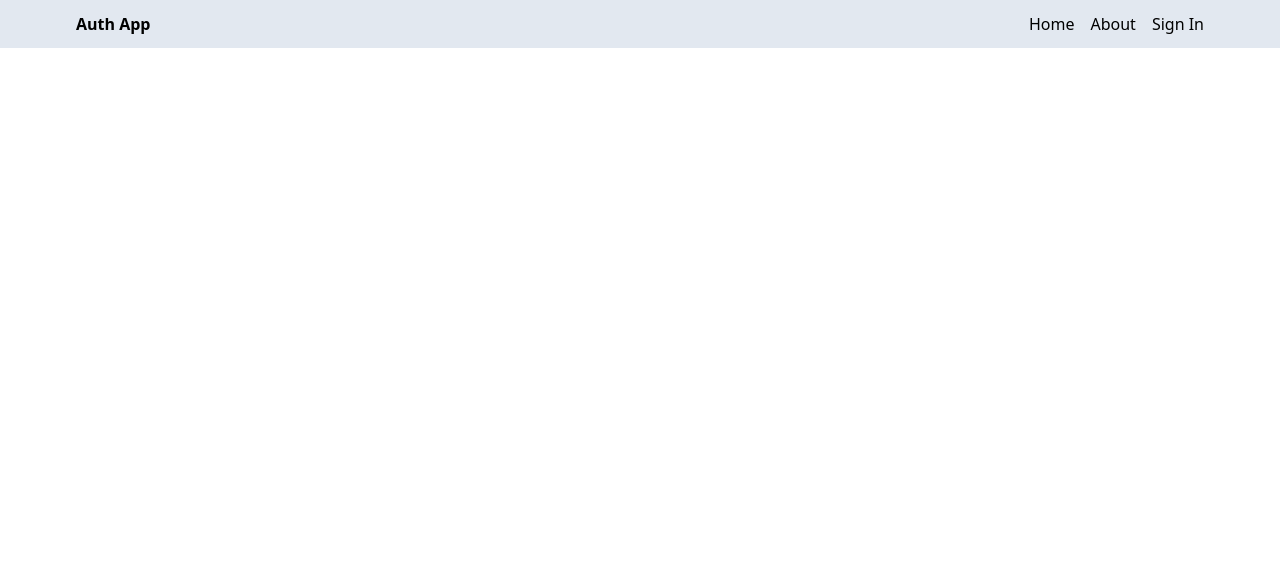
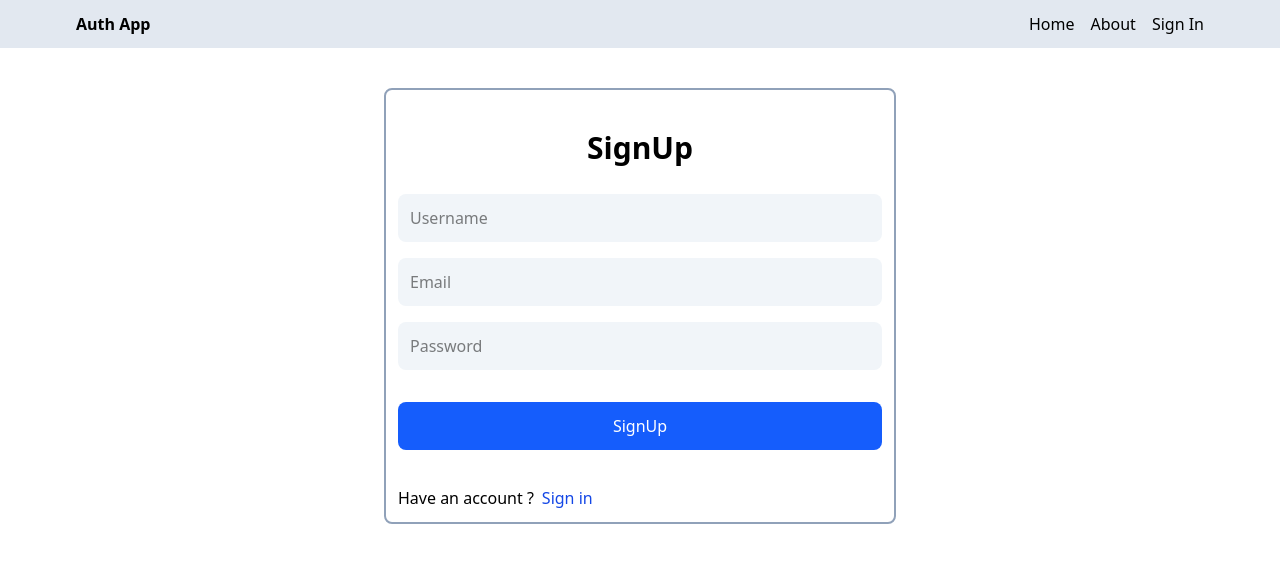
Before and after one commit to kochar-eshan/mern-auth, a React (Vite) app in the folder client/: page /sign-up in a window 1280 px wide. Shown: the top 562 px of the page. Built offline with nearby package versions, Linux system fonts and the light colour scheme.

Commit message:
Sign Up page UI design

```diff
--- a/client/src/App.jsx
+++ b/client/src/App.jsx
@@ -14,8 +14,8 @@
       <Routes>
         <Route path='/' element={<Home />} />
         <Route path='/about' element={<About />} />
-        <Route path='/signup' element={<SignUp />} />
-        <Route path='/signin' element={<SignIn />} />
+        <Route path='/sign-up' element={<SignUp />} />
+        <Route path='/sign-in' element={<SignIn />} />
         <Route path='/profile' element={<Profile />} />
       </Routes>
     </BrowserRouter>
--- a/client/src/pages/SignUp.jsx
+++ b/client/src/pages/SignUp.jsx
@@ -1,7 +1,22 @@
-import React from 'react'
+import { Link } from 'react-router-dom'
 
 export default function SignUp() {
   return (
-    <div>SignUp</div>
+    <div className='p-3 max-w-lg mx-auto border-slate-400 border-2 rounded-lg mt-10'>
+<h1 className='text-3xl text-center font-semibold my-7'>SignUp</h1>
+<form className='flex flex-col gap-4 '>
+<input className=' bg-slate-100 p-3 rounded-lg' type='text' placeholder='Username' id='username'></input>
+<input className=' bg-slate-100 p-3 rounded-lg' type='email' placeholder='Email' id='email'></input>
+<input className=' bg-slate-100 p-3 rounded-lg' type='password' placeholder='Password' id='password'></input>
+
+<button  className=' bg-blue-600 text-white p-3 rounded-lg mt-4 hover:bg-blue-700 transition disabled:opacity-80'>SignUp</button>
+<div className='flex gap-2 mt-5'>
+<p>Have an account ?</p>
+<Link to='/sign-in'>
+<span className='text-blue-700'>Sign in</span>
+</Link>
+</div>
+</form>
+</div>
   )
 }
```
